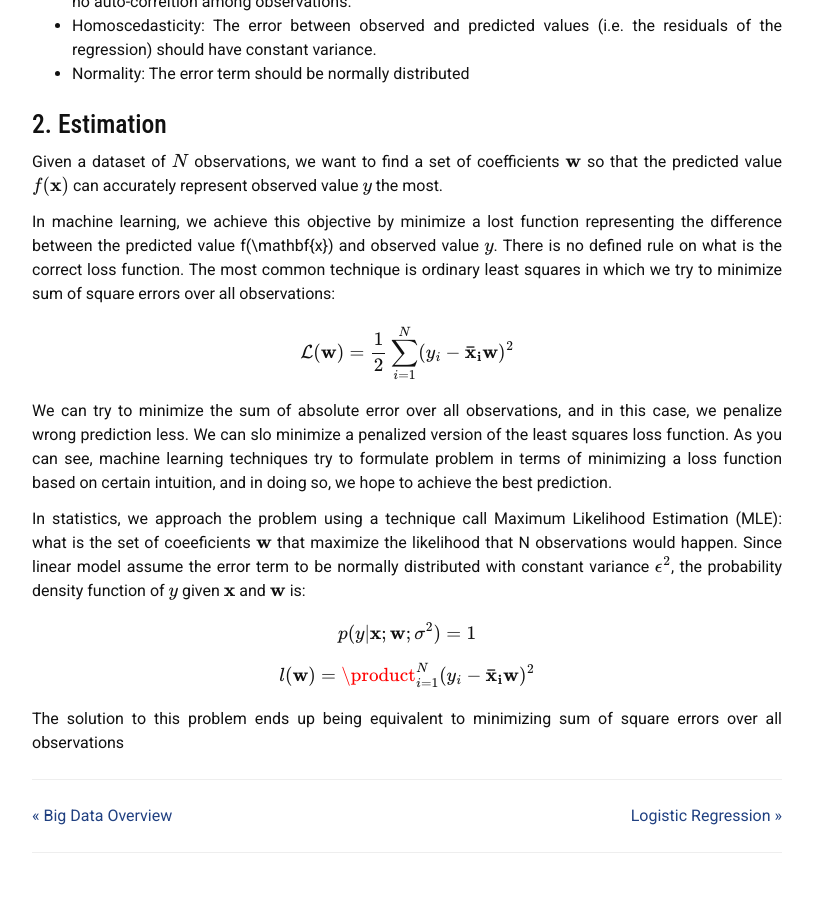
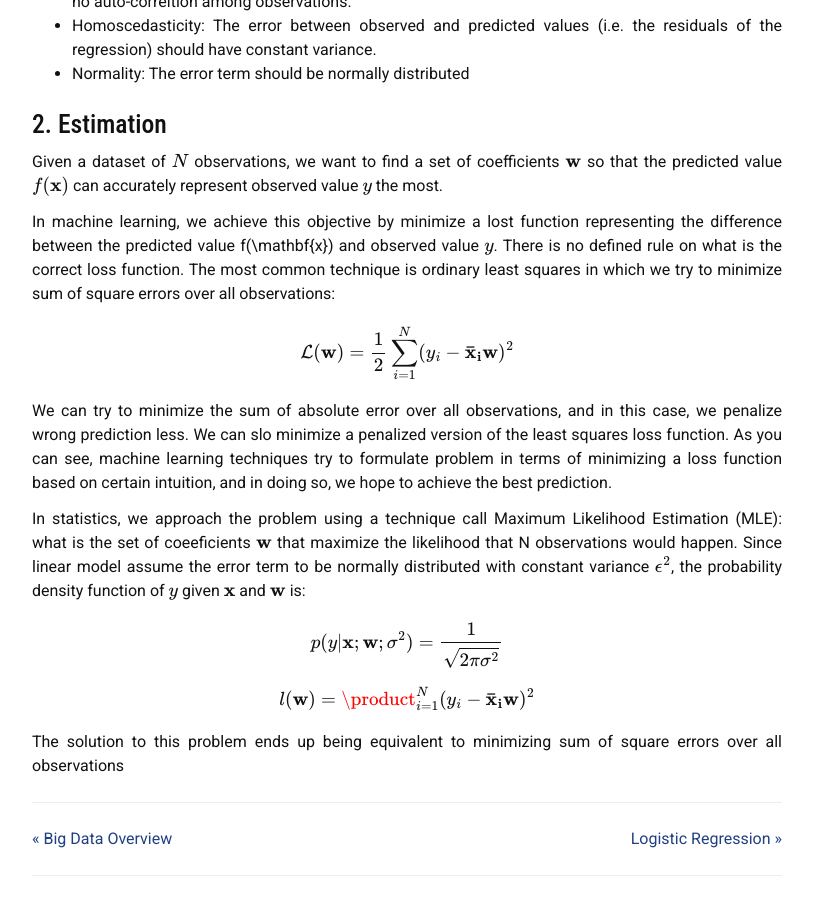
Before and after one commit to liambll/blog-archive, a Jekyll site: the page built from _posts/2017-06-29-linear-regression.markdown, in a window 1280 px wide and 900 px high, scrolled down 1064 px. Shown: the whole window, without its empty margins (233-1046 px from the left). Built offline with Jekyll 4.4.1, drawn with Linux system fonts in a browser that asks for light colours; nearby versions of some CDN libraries; formulas are drawn with MathJax 3; comment, search, counter and statistics services are not loaded; before the commit the page ends 1941 px from its top, so only the background shows below that.

Commit message:
Update 2017-06-29-linear-regression.markdown

```diff
--- a/_posts/2017-06-29-linear-regression.markdown
+++ b/_posts/2017-06-29-linear-regression.markdown
@@ -49,7 +49,7 @@ We can try to minimize the sum of absolute error over all observations, and in t
 
 In statistics, we approach the problem using a technique call Maximum Likelihood Estimation (MLE): what is the set of coeeficients \\(\mathbf{w}\\) that maximize the likelihood that N observations would happen. Since linear model assume the error term to be normally distributed with constant variance \\(\epsilon^2\\), the probability density function of \\(y\\) given \\(\mathbf{x}\\) and \\(\mathbf{w}\\) is:
 \\[
-p(y|\mathbf{x};\mathbf{w};\sigma^2) = 1
+p(y|\mathbf{x};\mathbf{w};\sigma^2) = \frac{1}{\sqrt{2\pi\sigma^2}}
 \\]
 
 \\[ \mathcal{l}(\mathbf{w}) = \product_{i=1}^N (y\_i - \mathbf{\bar{x}\_i}\mathbf{w})^2 \\]
```
